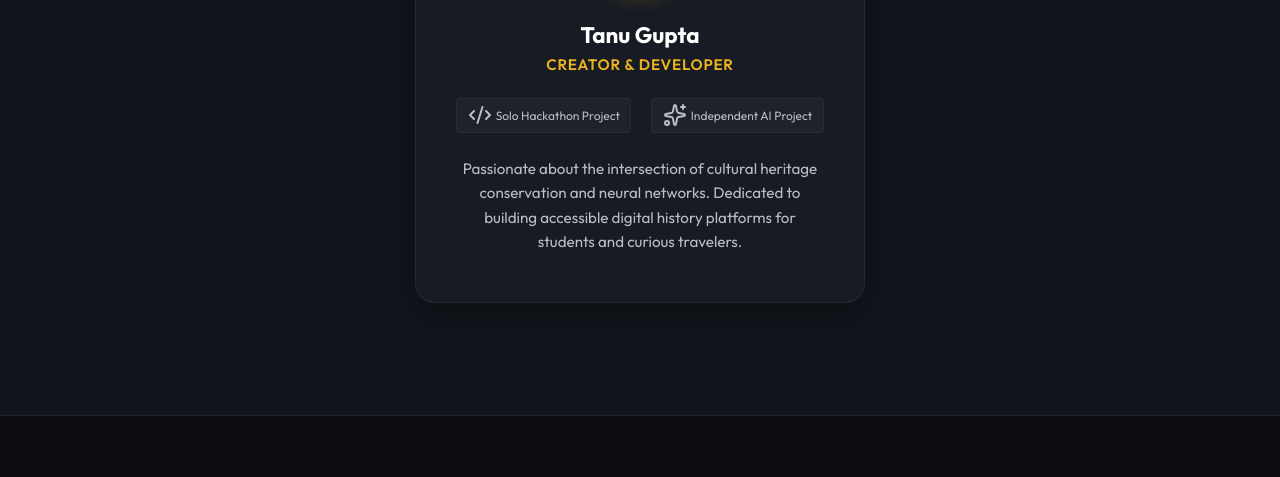
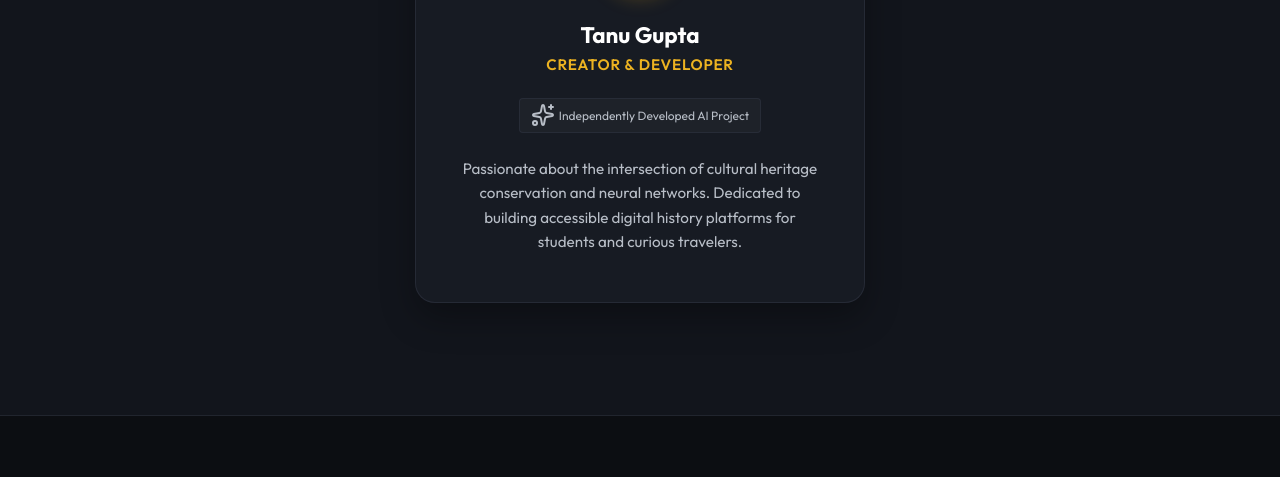
Before and after one commit to tanug0/HeritageLens-AI, a website built with Vite: page index.html in a window 1280 px wide. Shown: the part 9531-10008 px from the top of the page. Built offline with nearby package versions, Linux system fonts and the light colour scheme; a web font is replaced by a local one.

Commit message:
Update project branding and remove hackathon references

```diff
--- a/index.html
+++ b/index.html
@@ -755,8 +755,7 @@
                         <h3>Tanu Gupta</h3>
                         <p class="creator-role">Creator & Developer</p>
                         <div class="creator-meta">
-                            <span class="meta-item"><i data-lucide="code-2"></i> Solo Hackathon Project</span>
-                            <span class="meta-item"><i data-lucide="sparkles"></i> Independent AI Project</span>
+                            <span class="meta-item"><i data-lucide="sparkles"></i> Independently Developed AI Project</span>
                         </div>
                         <p class="creator-bio">
                             Passionate about the intersection of cultural heritage conservation and neural networks. Dedicated to building accessible digital history platforms for students and curious travelers.
```
